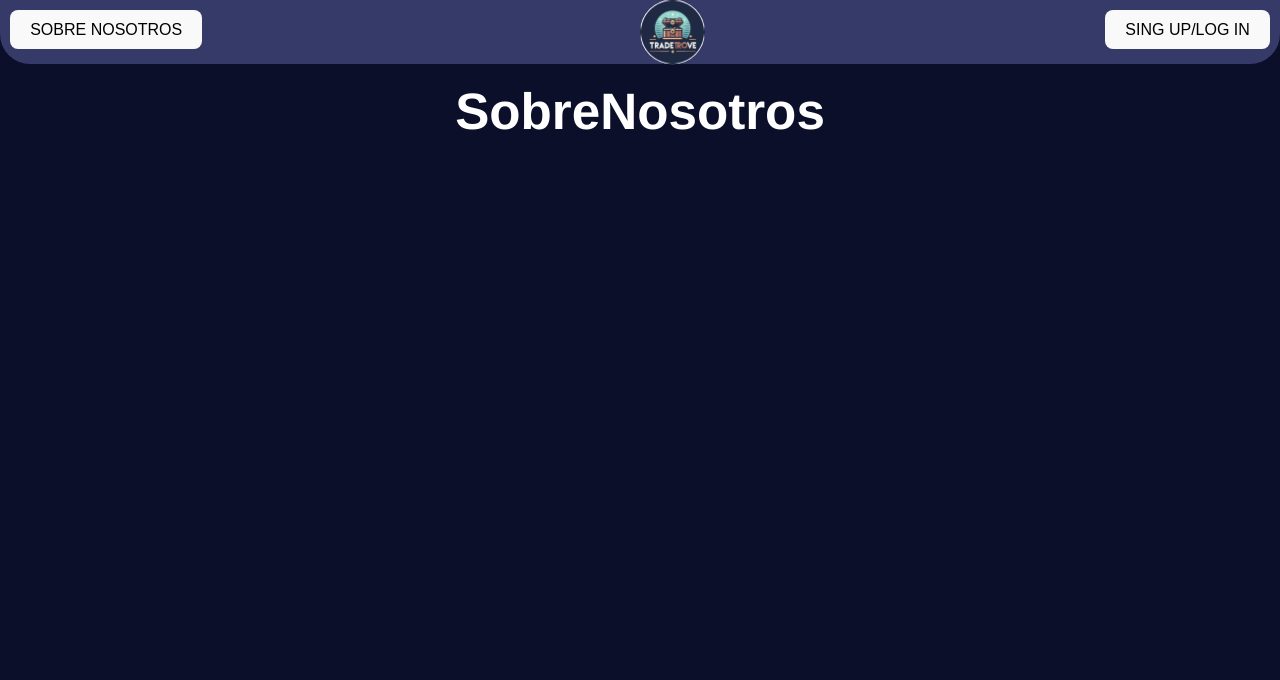
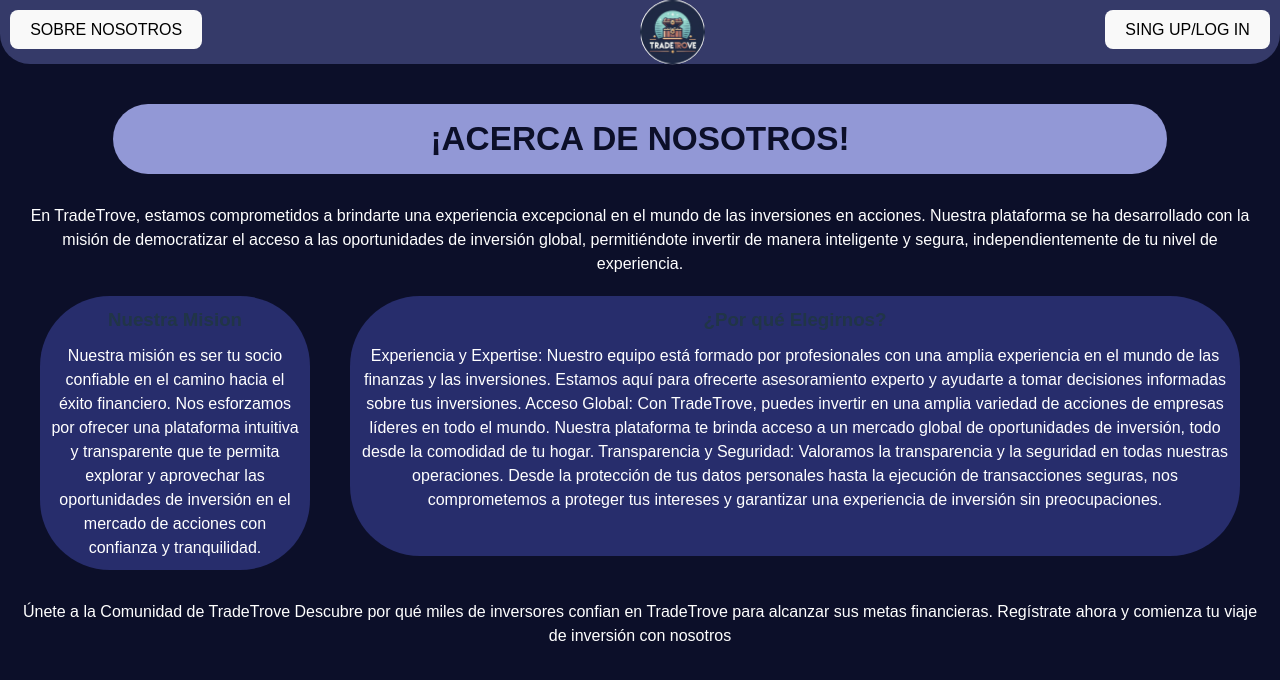
Before and after one commit to marvalenciab/ProyectoWeb, a React (Vite) app in the folder tradetrove/: page /sobreNosotros in a window 1280 px wide. Shown: the top 680 px of the page. Built offline with nearby package versions, Linux system fonts and the light colour scheme.

Commit message:
Menu principal, sobre nosotros, tarjeta/card, data terminado

```diff
--- a/tradetrove/src/App.jsx
+++ b/tradetrove/src/App.jsx
@@ -1,30 +1,28 @@
-import "./App.css";
-import { BrowserRouter, Route, Routes } from "react-router-dom";
-import { Sockect } from "./pages/principal";
-import SingUp from "./componentes/SingUp";
-import NavBar from "./componentes/NavBar";
-import { useState } from "react";
-import LogIng from "./componentes/LogIng";
-import SobreNosotros from "./componentes/SobreNosaotros";
-import Principal from "./componentes/Principal";
-import Targeta from "./componentes/Targeta";
+import { useState } from 'react';
+import { BrowserRouter, Route, Routes } from 'react-router-dom';
+import './App.css';
+import LogIng from './componentes/LogIng';
+import Menuprincipal from './componentes/Menuprincipal';
+import NavBar from './componentes/NavBar';
+import Principal from './componentes/Principal';
+import SingUp from './componentes/SingUp';
+import SobreNosotros from './componentes/SobreNosaotros';
+import { Sockect } from './pages/principal';
+
 function App() {
-    const [activoPrin, setactivoPrin] = useState(false)
+  const [activoPrin, setactivoPrin] = useState(false);
 
   return (
     <BrowserRouter>
-    {
-      activoPrin === true ? <NavBar NameButton='Eimy'></NavBar> :<NavBar NameButton='Jefernne'></NavBar>
-    }
+      {activoPrin === true ? <NavBar NameButton='Eimy'></NavBar> : <NavBar NameButton='Jefernne'></NavBar>}
 
       <Routes>
-        <Route path="/" element={<Principal></Principal>}></Route>
-        <Route path="/singLog"  element={<Sockect/>}></Route>
+        <Route path='/' element={<Principal></Principal>}></Route>
+        <Route path='/singLog' element={<Sockect />}></Route>
         <Route path='/about' element={<SingUp></SingUp>} />
         <Route path='/login' element={<LogIng></LogIng>} />
         <Route path='/sobreNosotros' element={<SobreNosotros></SobreNosotros>} />
-        <Route path="/targeta" element={<Targeta></Targeta>}></Route>
-
+        <Route path='/targeta' element={<Menuprincipal></Menuprincipal>}></Route>
       </Routes>
     </BrowserRouter>
   );
--- /dev/null
+++ b/tradetrove/src/componentes/Menuprincipal.jsx
@@ -0,0 +1,32 @@
+import React from 'react';
+import '../estilos-componentes/Menuprincipal.css';
+
+function Menuprincipal() {
+  return (
+    <div className='Menu'>
+      <div className='App1'>
+        <div className='barra2'>
+          <div className='circle1'>
+            <img className='img' />
+          </div>
+        </div>
+      </div>
+      <div className='acciones'>
+        <button className='compra'>
+          <button className='bcompra'>Compra</button>
+        </button>
+        <button className='estado'>
+          <button className='bestado'>Estado</button>
+        </button>
+        <button className='asesor'>
+          <button className='basesor'>Asesor</button>
+        </button>
+        <button className='venta'>
+          <button className='bventa'>Venta</button>
+        </button>
+      </div>
+    </div>
+  );
+}
+
+export default Menuprincipal;
--- a/tradetrove/src/componentes/SobreNosaotros.jsx
+++ b/tradetrove/src/componentes/SobreNosaotros.jsx
@@ -1,7 +1,40 @@
+import info from '../data/informacion';
+import { default as mision } from '../data/mision';
+import '../estilos-componentes/SobreNosaotros.css';
+import Card from './Targeta';
+
 export default function SobreNosotros() {
-    return (
-      <div>
-        <h1>SobreNosotros</h1>
+  const misionList = mision.map((m) => {
+    return <Card name={m.name} description={m.description} />;
+  });
+
+  const infoList = info.map((i) => {
+    return <Card name={i.title} description={i.text} />;
+  });
+
+  return (
+    <>
+      <div className='Acercaprincipal'>
+        <div className='tit'>¡ACERCA DE NOSOTROS!</div>
+        <div className='informacion11'>
+          <p>
+            En TradeTrove, estamos comprometidos a brindarte una experiencia excepcional en el mundo de las inversiones
+            en acciones. Nuestra plataforma se ha desarrollado con la misión de democratizar el acceso a las
+            oportunidades de inversión global, permitiéndote invertir de manera inteligente y segura, independientemente
+            de tu nivel de experiencia.
+          </p>
         </div>
-    )
-  }
+        <div className='contenedorT'>
+          <div className='mision'>{misionList}</div>
+          <div className='infor'>{infoList}</div>
+        </div>
+        <div className='informacion1'>
+          <p>
+            Únete a la Comunidad de TradeTrove Descubre por qué miles de inversores confian en TradeTrove para alcanzar
+            sus metas financieras. Regístrate ahora y comienza tu viaje de inversión con nosotros
+          </p>
+        </div>
+      </div>
+    </>
+  );
+}
--- a/tradetrove/src/componentes/Targeta.jsx
+++ b/tradetrove/src/componentes/Targeta.jsx
@@ -1,7 +1,10 @@
-export default function Targeta() {
-    return (
-      <div>
-        <h1>Holi soy maria</h1>
-        </div>
-    )
-  }
+import '../estilos-componentes/Targeta.css';
+
+export default function Targeta({ name, description }) {
+  return (
+    <div className='card'>
+      <h3>{name}</h3>
+      <p>{description}</p>
+    </div>
+  );
+}
--- /dev/null
+++ b/tradetrove/src/data/informacion.js
@@ -0,0 +1,18 @@
+const info = [
+  {
+    title: '¿Por qué Elegirnos?',
+    text:
+      'Experiencia y Expertise: Nuestro equipo está formado por profesionales ' +
+      'con una amplia experiencia en el mundo de las finanzas y las inversiones. Estamos ' +
+      'aquí para ofrecerte asesoramiento experto y ayudarte a tomar decisiones informadas ' +
+      'sobre tus inversiones. Acceso Global: Con TradeTrove, puedes invertir en una amplia ' +
+      'variedad de acciones de empresas líderes en todo el mundo. Nuestra plataforma te brinda ' +
+      'acceso a un mercado global de oportunidades de inversión, todo desde la comodidad de tu hogar. ' +
+      'Transparencia y Seguridad: Valoramos la transparencia y la seguridad en todas nuestras ' +
+      'operaciones. Desde la protección de tus datos personales hasta la ejecución de transacciones ' +
+      'seguras, nos comprometemos a proteger tus intereses y garantizar una experiencia de inversión ' +
+      'sin preocupaciones.',
+  },
+];
+
+export default info;
--- /dev/null
+++ b/tradetrove/src/data/mision.js
@@ -0,0 +1,12 @@
+const mision = [
+  {
+    name: 'Nuestra Mision',
+    description:
+      'Nuestra misión es ser tu socio confiable en el ' +
+      'camino hacia el éxito financiero. Nos esforzamos por ofrecer una plataforma ' +
+      'intuitiva y transparente que te permita explorar y aprovechar las oportunidades ' +
+      'de inversión en el mercado de acciones con confianza y tranquilidad.',
+  },
+];
+
+export default mision;
--- /dev/null
+++ b/tradetrove/src/estilos-componentes/Menuprincipal.css
@@ -0,0 +1,130 @@
+.Menu {
+  display: flex;
+  flex-direction: column;
+  justify-content: center;
+  padding: 20px;
+}
+
+.barra2 {
+  display: flex;
+  padding: 10px;
+  margin: 70px;
+  width: 80%;
+  border-radius: 500px;
+  height: 100px;
+  background-color: #9298d6;
+  justify-content: center;
+}
+
+.App1 {
+  position: relative;
+  display: flex;
+  justify-content: center;
+  align-content: center;
+}
+
+.circle1 {
+  display: flex;
+  width: 130px;
+  height: 130px;
+  border-radius: 50%;
+  background-color: #353a69;
+  position: absolute;
+  top: 50%; /* Ajusta la posición vertical del círculo dentro del div padre */
+  left: 50%;
+  transform: translate(-50%, -80%);
+  background-image: url('../img//logo.jpg');
+  background-size: contain;
+}
+
+.img {
+  width: 100%; /* Ajusta la imagen al ancho del contenedor */
+  height: auto; /* Mantiene la proporción de aspecto de la imagen */
+  display: block;
+}
+
+.acciones {
+  display: flex;
+  margin: 0;
+}
+
+.compra {
+  padding: 10px;
+  margin: 10px;
+  width: 25%;
+  box-sizing: border-box;
+  border-radius: 0;
+  background-image: url('https://tw.mitrade.com/cms_uploads/images/article/hi/2023-05-15/Depositphotos_495565948_S.jpg');
+  background-size: cover;
+}
+
+.estado {
+  padding: 10px;
+  margin: 10px;
+  width: 25%;
+  height: 200px;
+  box-sizing: border-box;
+  border-radius: 0;
+  background-image: url('https://g2z7g2s8.rocketcdn.me/wp-content/uploads/2020/04/negociaci%C3%B3n-de-acciones-principal.jpg');
+  background-size: cover;
+}
+
+.venta {
+  padding: 10px;
+  margin: 10px;
+  width: 25%;
+  box-sizing: border-box;
+  border-radius: 0;
+  background-image: url('https://criptotario.com/wp-content/uploads/2019/02/Mercado-de-acciones-blockchain-990x619.jpg');
+  background-size: cover;
+}
+
+.asesor {
+  padding: 10px;
+  margin: 10px;
+  width: 25%;
+  box-sizing: border-box;
+  border-radius: 0;
+  background-image: url('https://img.freepik.com/fotos-premium/pensativo-centrado-exitoso-hombre-caucasico-inversor-acciones-corredor-asesor-financiero-sienta-trabajo_960782-50135.jpg?w=740');
+  background-size: cover;
+}
+
+.bcompra {
+  display: flex;
+  border-radius: 10px;
+  background-color: #353a69;
+  position: absolute;
+  top: 87%; /* Ajusta la posición vertical del círculo dentro del div padre */
+  left: 16%;
+  transform: translate(-100%, -80%);
+}
+
+.bestado {
+  display: flex;
+  border-radius: 10px;
+  background-color: #353a69;
+  position: absolute;
+  top: 87%; /* Ajusta la posición vertical del círculo dentro del div padre */
+  left: 41%;
+  transform: translate(-100%, -80%);
+}
+
+.bventa {
+  display: flex;
+  border-radius: 10px;
+  background-color: #353a69;
+  position: absolute;
+  top: 87%; /* Ajusta la posición vertical del círculo dentro del div padre */
+  left: 91%;
+  transform: translate(-100%, -80%);
+}
+
+.basesor {
+  display: flex;
+  border-radius: 10px;
+  background-color: #353a69;
+  position: absolute;
+  top: 87%; /* Ajusta la posición vertical del círculo dentro del div padre */
+  left: 66%;
+  transform: translate(-100%, -80%);
+}
--- /dev/null
+++ b/tradetrove/src/estilos-componentes/SobreNosaotros.css
@@ -0,0 +1,47 @@
+.Acercaprincipal {
+  display: flex;
+  flex-direction: column;
+  justify-content: center;
+  margin: 20px;
+  align-items: center;
+}
+
+.tit {
+  display: flex;
+  justify-content: center;
+  background-color: #9298d6;
+  border-radius: 70px;
+  width: 85%;
+  padding: 10px;
+  font-size: 25pt;
+  font-weight: bold;
+  color: #0c0f29;
+  margin: 20px;
+}
+
+.contenedorT {
+  display: flex;
+  flex-direction: row;
+  width: 100%;
+}
+
+.mision {
+  display: flex;
+  width: 25%;
+  padding: 20px;
+}
+
+.infor {
+  display: flex;
+  height: 300px;
+  padding: 20px;
+  width: 75%;
+}
+
+.informacion11 {
+  text-align: center;
+}
+
+.informacion1 {
+  text-align: center;
+}
--- a/tradetrove/src/estilos-componentes/Targeta.css
+++ b/tradetrove/src/estilos-componentes/Targeta.css
@@ -0,0 +1,6 @@
+.card {
+  border-radius: 70px;
+  background-color: #272d6c;
+  padding: 10px;
+  text-align: center;
+}
```
